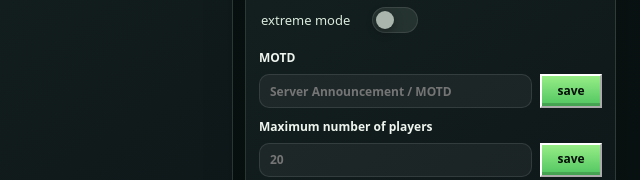
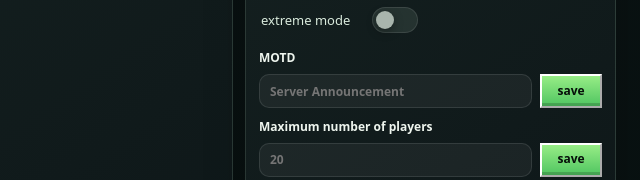
Before and after one commit to yangchuansheng/eaglerXserver, a plain HTML site: page web-1.12/admin.html in a window 1280 px wide. Shown: the part 3020-3200 px from the top of the page, 640-1280 px from the left. Drawn offline with nearby package versions, Linux system fonts and the light colour scheme; no server answers; a web font is replaced by a local one.

Commit message:
fix(02-01): load locale runtime before admin script

```diff
--- a/web-1.12/admin.html
+++ b/web-1.12/admin.html
@@ -240,6 +240,7 @@
 
 <script src="https://cdn.jsdelivr.net/npm/gsap@3.13.0/dist/gsap.min.js"></script>
 <script src="https://cdn.jsdelivr.net/npm/gsap@3.13.0/dist/ScrollTrigger.min.js"></script>
+<script src="admin-i18n.js"></script>
 <script src="admin.js?v=obsidian-20260820"></script>
 </body>
 </html>
```
Also changed, not shown: web-1.8/admin.html (+1 -0 lines).
